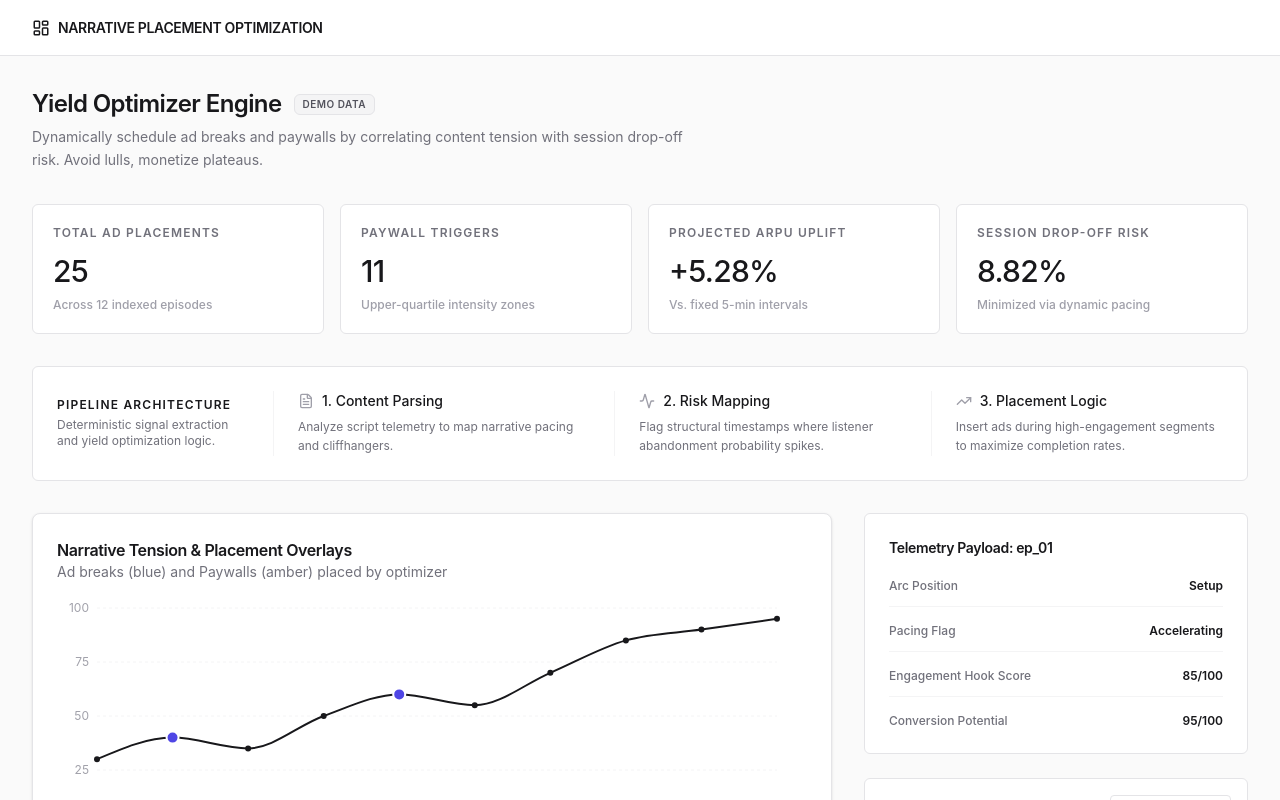
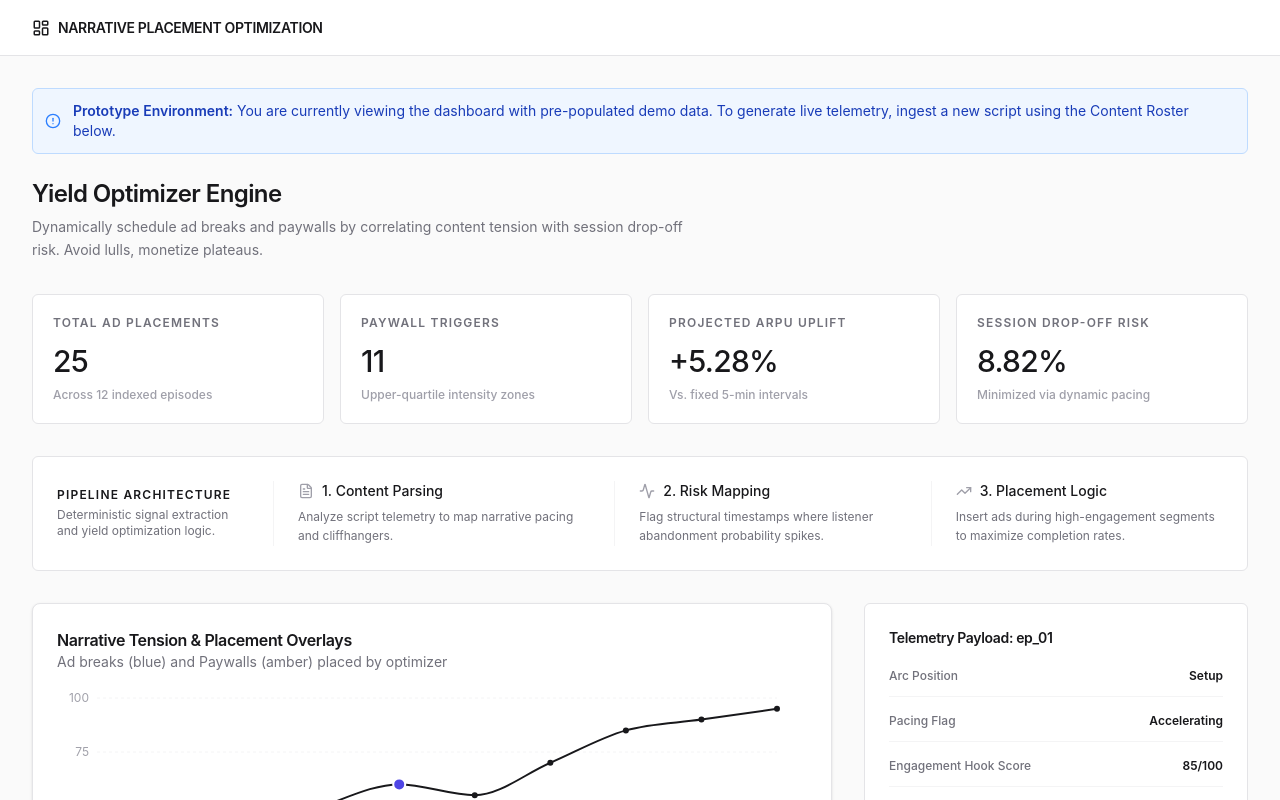
Before and after one commit to Sejpal-Raghav/narrative-placement-optimization, a Next.js app: page /dashboard in a window 1280 px wide. Shown: the top 800 px of the page. Built offline with nearby package versions, Linux system fonts and the light colour scheme.

Commit message:
Replace demo data badge with explicit informational banner

```diff
--- a/src/app/dashboard/page.tsx
+++ b/src/app/dashboard/page.tsx
@@ -86,11 +86,18 @@ export default function Dashboard() {
   return (
     <Layout>
       <div className="p-8 max-w-[1400px] mx-auto">
+        {/* Demo Data Banner */}
+        <div className="mb-6 bg-blue-50 border border-blue-200 rounded-md p-3 flex items-start sm:items-center gap-3">
+          <div className="text-blue-500 mt-0.5 sm:mt-0 shrink-0">
+            <svg xmlns="http://www.w3.org/2000/svg" width="16" height="16" viewBox="0 0 24 24" fill="none" stroke="currentColor" strokeWidth="2" strokeLinecap="round" strokeLinejoin="round"><circle cx="12" cy="12" r="10"></circle><line x1="12" y1="8" x2="12" y2="12"></line><line x1="12" y1="16" x2="12.01" y2="16"></line></svg>
+          </div>
+          <p className="text-sm text-blue-800">
+            <span className="font-semibold">Prototype Environment:</span> You are currently viewing the dashboard with pre-populated demo data. To generate live telemetry, ingest a new script using the Content Roster below.
+          </p>
+        </div>
+
         <header className="mb-8">
-          <div className="flex items-center gap-3">
-            <h2 className="text-2xl font-semibold text-zinc-900 tracking-tight">Yield Optimizer Engine</h2>
-            <span className="px-2 py-0.5 rounded-md bg-zinc-100 text-zinc-600 border border-zinc-200 text-[10px] font-semibold uppercase tracking-wider">Demo Data</span>
-          </div>
+          <h2 className="text-2xl font-semibold text-zinc-900 tracking-tight">Yield Optimizer Engine</h2>
           <p className="text-sm text-zinc-500 mt-1.5 max-w-2xl leading-relaxed">
             Dynamically schedule ad breaks and paywalls by correlating content tension with session drop-off risk.
             Avoid lulls, monetize plateaus.
```
